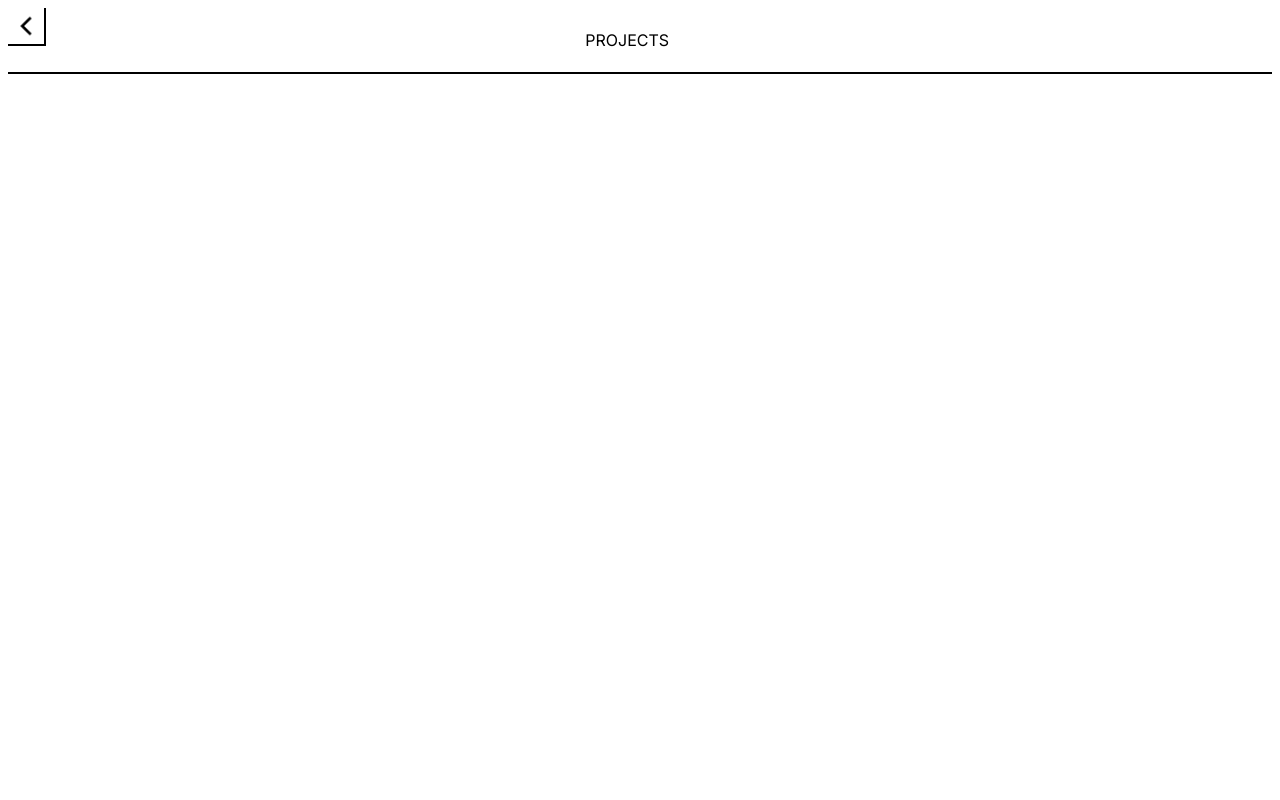
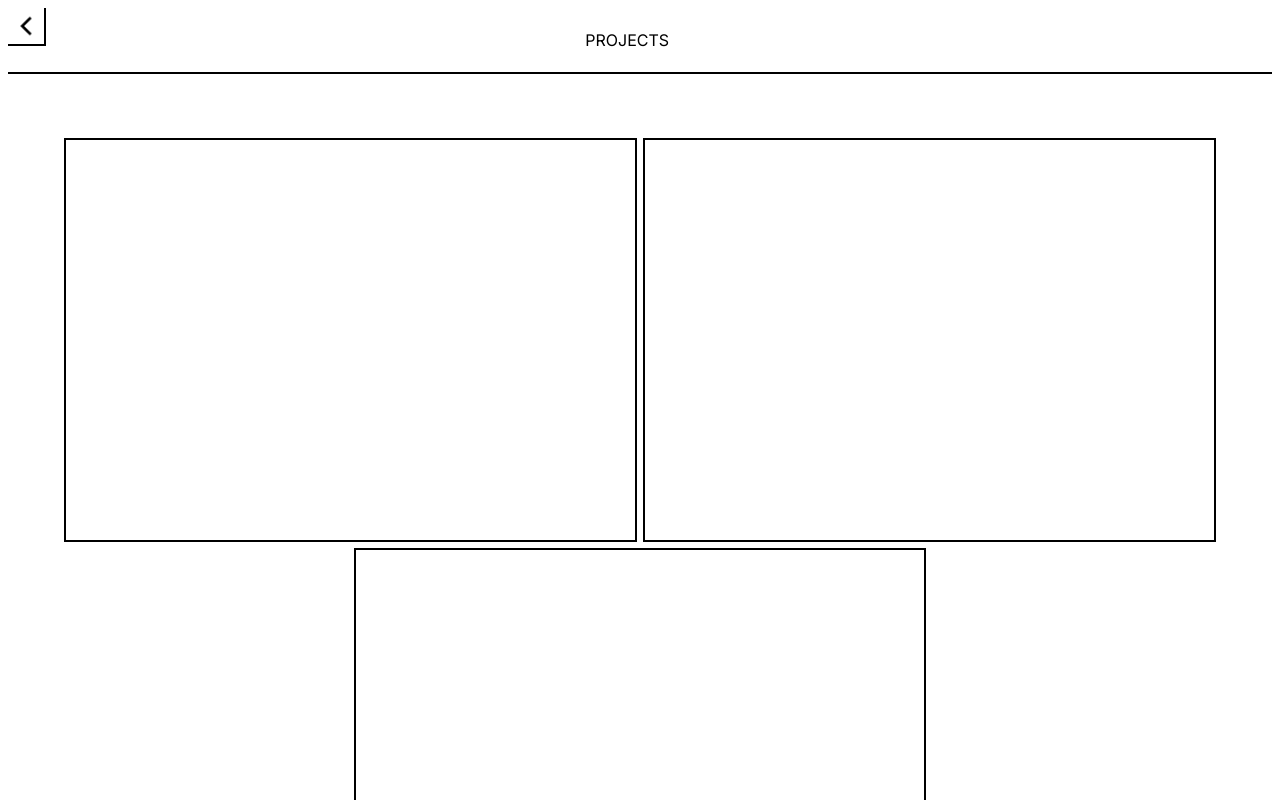
Before and after one commit to DenverW03/DenverW03.github.io, a Next.js app: page /projects in a window 1280 px wide. Shown: the top 800 px of the page. Built offline with nearby package versions, Linux system fonts and the light colour scheme.

Commit message:
components for the project page

```diff
--- a/src/app/projects/Projects.module.css
+++ b/src/app/projects/Projects.module.css
@@ -0,0 +1,4 @@
+.container {
+	display: flex;
+	flex-direction: column;
+}
--- a/src/app/projects/page.js
+++ b/src/app/projects/page.js
@@ -1,9 +1,12 @@
 import Header from "@/components/header/Header";
+import ProjectContainer from "@/components/project-container/project-container";
+import styles from "./Projects.module.css";
 
 export default function Projects() {
 	return(
-		<div>
+		<div className={styles["container"]}>
 			<Header pageName="PROJECTS" />
+			<ProjectContainer />
 		</div>
 	);
 }
--- /dev/null
+++ b/src/components/project-card/project-card.js
@@ -0,0 +1,9 @@
+import styles from "./project-card.module.css";
+
+export default function ProjectCard({name, languages, link}) {
+	return(
+		<div className={styles["card"]}>
+
+		</div>
+	);
+}
--- /dev/null
+++ b/src/components/project-card/project-card.module.css
@@ -0,0 +1,24 @@
+.card {
+	border-style: solid;
+	border-color: black;
+	border-width: 2px;
+
+	height: 25vh;
+	width: 97%;
+}
+
+@media (min-width: 600px) {
+	.card {
+		height: 50vh;
+	}
+}
+
+@media (min-width: 1024px) {
+	.card {
+		width: 45%;
+	}
+}
+
+@media (min-width: 1440px) {
+
+}
--- /dev/null
+++ b/src/components/project-container/project-container.js
@@ -0,0 +1,12 @@
+import ProjectCard from "../project-card/project-card";
+import styles from "./project-container.module.css";
+
+export default function ProjectContainer() {
+	return(
+		<div className={styles["container"]}>
+			<ProjectCard />
+			<ProjectCard />
+			<ProjectCard />
+		</div>
+	);
+}
--- /dev/null
+++ b/src/components/project-container/project-container.module.css
@@ -0,0 +1,31 @@
+.container {
+	display: flex;
+	flex-direction: column;
+	align-items: center;
+
+	height: fit-content;
+
+	padding-top: 10vw;
+	gap: 5vw;
+}
+
+@media (min-width: 600px) {
+}
+
+@media (min-width: 1024px) {
+	.container {
+		padding-top: 5vw;
+		justify-content: center;
+		flex-direction: row;
+		flex-wrap: wrap;
+		gap: 0.5vw;
+	}
+
+}
+
+@media (min-width: 1440px) {
+	.container {
+		padding-top: 4vw;
+	}
+
+}
```
